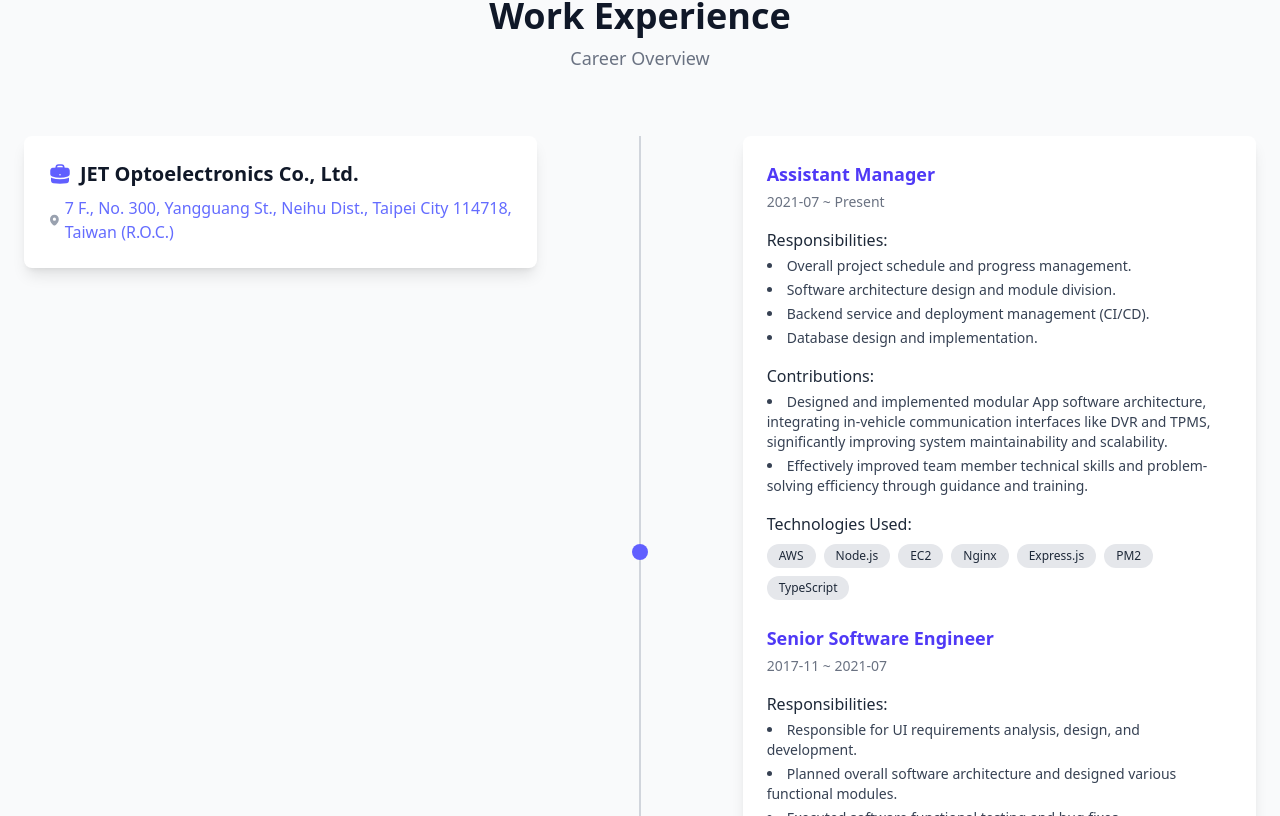
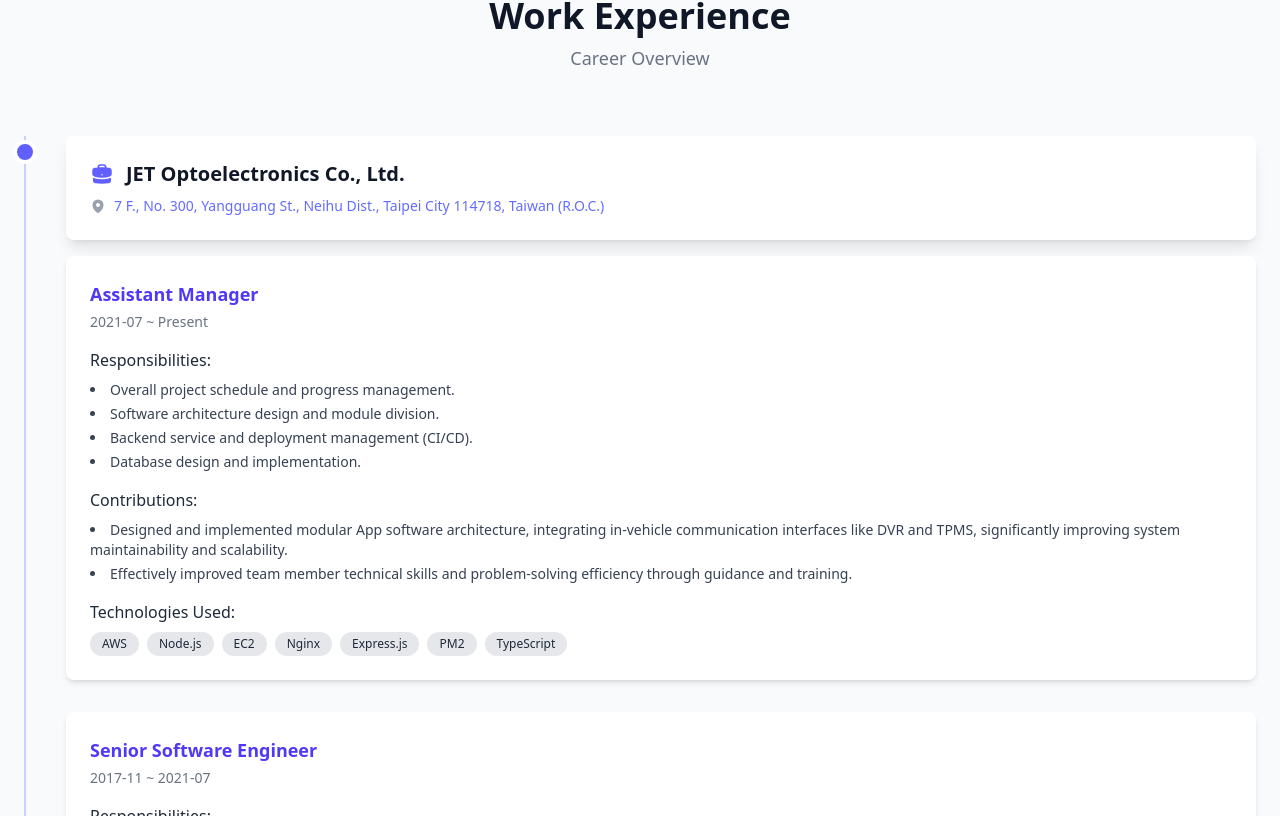
Before and after one commit to SheldonChangL/MyPortfolio, a React (Vite) app: page / in a window 1280 px wide. Shown: the part 1684-2500 px from the top of the page. Built offline with nearby package versions, Linux system fonts and the light colour scheme.

Commit message:
Switched to a single-sided layout for better readability.
Change-Id: I5df9c554c6e74849f49e7f985995e1ad9cf961c4

```diff
--- a/src/components/Experience.tsx
+++ b/src/components/Experience.tsx
@@ -1,7 +1,7 @@
 import { useTranslation } from 'react-i18next';
 import { BriefcaseIcon, MapPinIcon } from '@heroicons/react/24/solid';
-import ScrollArrow from './ScrollArrow';
 
+// Interfaces remain the same
 interface Project {
     name: string;
     role: string;
@@ -93,7 +93,7 @@ const Experience = () => {
     ];
 
     return (
-        <section id="experience" className="relative py-20 bg-gray-50 dark:bg-gray-800">
+        <section id="experience" className="py-20 bg-gray-50 dark:bg-gray-800">
             <div className="container mx-auto px-6">
                 <div className="text-center mb-16">
                     <h2 className="text-4xl font-extrabold text-gray-900 dark:text-white">
@@ -102,89 +102,77 @@ const Experience = () => {
                     <p className="text-lg text-gray-500 dark:text-gray-400 mt-2">{t('experienceSubtitle')}</p>
                 </div>
 
-                <div className="relative">
-                    {/* Time line */}
-                    <div className="absolute left-1/2 -translate-x-1/2 w-0.5 h-full bg-gray-300 dark:bg-gray-700 hidden md:block"></div>
+                <div className="relative border-l-2 border-indigo-200 dark:border-indigo-800 ml-6 md:ml-0">
+                    {experiences.map((exp, index) => (
+                        <div key={index} className="mb-12 relative">
+                            <div className="absolute -left-[13px] top-1 w-6 h-6 bg-indigo-500 rounded-full border-4 border-white dark:border-gray-800"></div>
 
-                    {experiences.map((exp, index) => (
-                        <div key={exp.company} className="flex flex-col md:flex-row justify-between mb-8 md:mb-12 relative">
-                            {/* Company Info (Left for even, Right for odd) */}
-                            <div className={`w-full md:w-5/12 ${index % 2 === 0 ? 'md:order-1' : 'md:order-3'} text-center md:text-left`}>
-                                <div className="bg-white dark:bg-gray-900 p-6 rounded-lg shadow-lg">
-                                    <div className="flex items-center justify-center md:justify-start">
-                                        <BriefcaseIcon className="h-6 w-6 text-indigo-500 mr-2" />
+                            <div className="ml-10">
+                                {/* Company Header */}
+                                <div className="bg-white dark:bg-gray-900 p-6 rounded-lg shadow-lg mb-4">
+                                    <div className="flex items-center">
+                                        <BriefcaseIcon className="h-6 w-6 text-indigo-500 mr-3 flex-shrink-0" />
                                         <h3 className="text-xl font-bold text-gray-900 dark:text-white">
                                             {t(exp.company)}
                                         </h3>
                                     </div>
-                                    <p className="text-gray-600 dark:text-gray-400 mt-2 flex items-center justify-center md:justify-start">
-                                        <MapPinIcon className="h-4 w-4 text-gray-400 mr-1" />
+                                    <p className="text-gray-600 dark:text-gray-400 mt-2 flex items-center">
+                                        <MapPinIcon className="h-4 w-4 text-gray-400 mr-2 flex-shrink-0" />
+                                        {/* FIX: Re-added the Google Maps link */}
                                         <a
                                             href={`https://www.google.com/maps/search/?api=1&query=${encodeURIComponent(t(exp.company))}`}
                                             target="_blank"
                                             rel="noopener noreferrer"
-                                            className="hover:underline hover:text-indigo-500 dark:hover:text-indigo-400 transition-colors"
+                                            className="text-sm hover:underline hover:text-indigo-500 dark:hover:text-indigo-400 transition-colors"
                                         >
                                             {t(exp.location)}
                                         </a>
                                     </p>
                                 </div>
-                            </div>
-                            {/* Time Line Dot (Middle) */}
-                            <div className="relative w-full md:w-2/12 flex justify-center items-center my-4 md:my-0 md:order-2">
-                                <div className="hidden md:block w-4 h-4 rounded-full bg-indigo-500 absolute z-10 top-1/2 -translate-y-1/2"></div>
-                                <div className="md:hidden w-2 h-full bg-gray-300 dark:bg-gray-700"></div>
-                            </div>
-                            {/* Positions and Details (Right for even, Left for odd) */}
-                            <div className={`w-full md:w-5/12 ${index % 2 === 0 ? 'md:order-3' : 'md:order-1'} text-center md:text-left`}>
-                                <div className="bg-white dark:bg-gray-900 p-6 rounded-lg shadow-lg">
+
+                                {/* Positions Details */}
+                                <div className="space-y-8">
                                     {exp.positions.map((pos, posIndex) => (
-                                        <div key={posIndex} className="mb-6 last:mb-0">
+                                        <div key={posIndex} className="bg-white dark:bg-gray-900 p-6 rounded-lg shadow-md">
                                             <h4 className="text-lg font-semibold text-indigo-600 dark:text-indigo-400">{t(pos.title)}</h4>
                                             <p className="text-sm text-gray-500 dark:text-gray-400 mt-1">{pos.duration}</p>
+
                                             {pos.responsibilities && (
-                                                <ul className="mt-4 text-left list-disc list-inside space-y-1 text-gray-700 dark:text-gray-300">
-                                                    <h5 className="font-medium text-gray-800 dark:text-white">{t('responsibilitiesLabel')}:</h5>
-                                                    {pos.responsibilities.map((res, resIndex) => (
-                                                        <li key={resIndex} className="text-sm">
-                                                            {t(res)}
-                                                        </li>
-                                                    ))}
-                                                </ul>
+                                                <div className="mt-4">
+                                                    <h5 className="font-medium text-gray-800 dark:text-white mb-2">{t('responsibilitiesLabel')}:</h5>
+                                                    <ul className="list-disc list-inside space-y-1 text-gray-700 dark:text-gray-300 text-sm">
+                                                        {pos.responsibilities.map((res, resIndex) => <li key={resIndex}>{t(res)}</li>)}
+                                                    </ul>
+                                                </div>
                                             )}
+
                                             {pos.contributions && (
-                                                <ul className="mt-4 text-left list-disc list-inside space-y-1 text-gray-700 dark:text-gray-300">
-                                                    <h5 className="font-medium text-gray-800 dark:text-white">{t('contributionsLabel')}:</h5>
-                                                    {pos.contributions.map((con, conIndex) => (
-                                                        <li key={conIndex} className="text-sm">
-                                                            {t(con)}
-                                                        </li>
-                                                    ))}
-                                                </ul>
+                                                <div className="mt-4">
+                                                    <h5 className="font-medium text-gray-800 dark:text-white mb-2">{t('contributionsLabel')}:</h5>
+                                                    <ul className="list-disc list-inside space-y-1 text-gray-700 dark:text-gray-300 text-sm">
+                                                        {pos.contributions.map((con, conIndex) => <li key={conIndex}>{t(con)}</li>)}
+                                                    </ul>
+                                                </div>
                                             )}
+
                                             {pos.projects && (
-                                                <div className="mt-4 text-left space-y-4">
+                                                <div className="mt-4 space-y-4">
                                                     {pos.projects.map((project, projectIndex) => (
-                                                        <div key={projectIndex}>
+                                                        <div key={projectIndex} className="border-t pt-3 dark:border-gray-700">
                                                             <h5 className="font-medium text-gray-800 dark:text-white">{t(project.name)}</h5>
-                                                            <p className="text-sm text-gray-700 dark:text-gray-300">
-                                                                <span className="font-semibold">{t('role')}:</span> {t(project.role)}
-                                                            </p>
-                                                            <p className="text-sm text-gray-700 dark:text-gray-300 mt-1">
-                                                                <span className="font-semibold">{t('description')}:</span> {t(project.description)}
-                                                            </p>
+                                                            <p className="text-sm text-gray-700 dark:text-gray-300"><span className="font-semibold">{t('role')}:</span> {t(project.role)}</p>
+                                                            <p className="text-sm text-gray-700 dark:text-gray-300 mt-1"><span className="font-semibold">{t('description')}:</span> {t(project.description)}</p>
                                                         </div>
                                                     ))}
                                                 </div>
                                             )}
+
                                             {pos.technologies && (
-                                                <div className="mt-4 text-left">
-                                                    <h5 className="font-medium text-gray-800 dark:text-white">{t('technologiesLabel')}:</h5>
-                                                    <div className="flex flex-wrap gap-2 mt-2">
-                                                        {pos.technologies.map((tech, techIndex) => (
-                                                            <span key={techIndex} className="bg-gray-200 dark:bg-gray-700 text-gray-800 dark:text-gray-200 text-xs font-medium px-3 py-1 rounded-full">
-                                                                {tech}
-                                                            </span>
+                                                <div className="mt-4">
+                                                    <h5 className="font-medium text-gray-800 dark:text-white mb-2">{t('technologiesLabel')}:</h5>
+                                                    <div className="flex flex-wrap gap-2">
+                                                        {pos.technologies.map((tech) => (
+                                                            <span key={tech} className="bg-gray-200 dark:bg-gray-700 text-gray-800 dark:text-gray-200 text-xs font-medium px-3 py-1 rounded-full">{tech}</span>
                                                         ))}
                                                     </div>
                                                 </div>
@@ -197,7 +185,6 @@ const Experience = () => {
                     ))}
                 </div>
             </div>
-            <ScrollArrow href="#projects" direction="down"/>
         </section>
     );
 };
```
